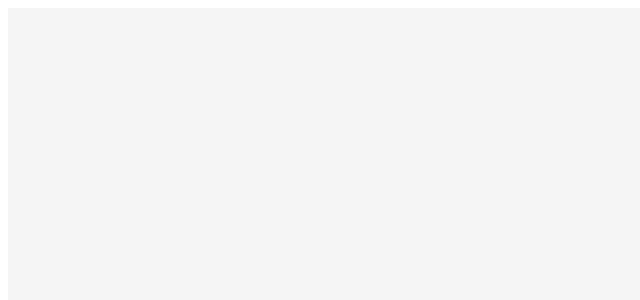
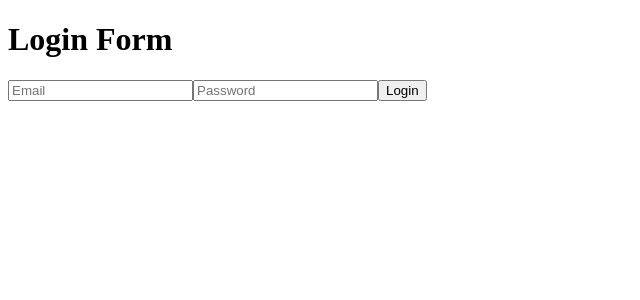
Before and after one commit to Mrmagic12/gracious-jackson, a React (Create React App) app: page / in a window 1280 px wide. Shown: the top 300 px of the page, without its empty margins (0-640 px from the left). Built offline with nearby package versions, Linux system fonts and the light colour scheme.

Commit message:
style: Design login form using semantic

```diff
--- a/src/App.js
+++ b/src/App.js
@@ -32,5 +32,35 @@ export default function App() {
       .catch((e) => alert(e.message));
   };
 
-  return <div className="container"></div>;
+  return (
+    //design a login form using semantic
+    <div>
+      <div>
+        <div>
+          <h1>Login Form</h1>
+        </div>
+      </div>
+      <div>
+        <div>
+          <form>
+            <input
+              type="email"
+              placeholder="Email"
+              value={email}
+              onChange={(e) => setEmail(e.target.value)}
+            />
+            <input
+              type="password"
+              placeholder="Password"
+              value={password}
+              onChange={(e) => setPassword(e.target.value)}
+            />
+            <button type="submit" onClick={login}>
+              Login
+            </button>
+          </form>
+        </div>
+      </div>
+    </div>
+  );
 }
```
